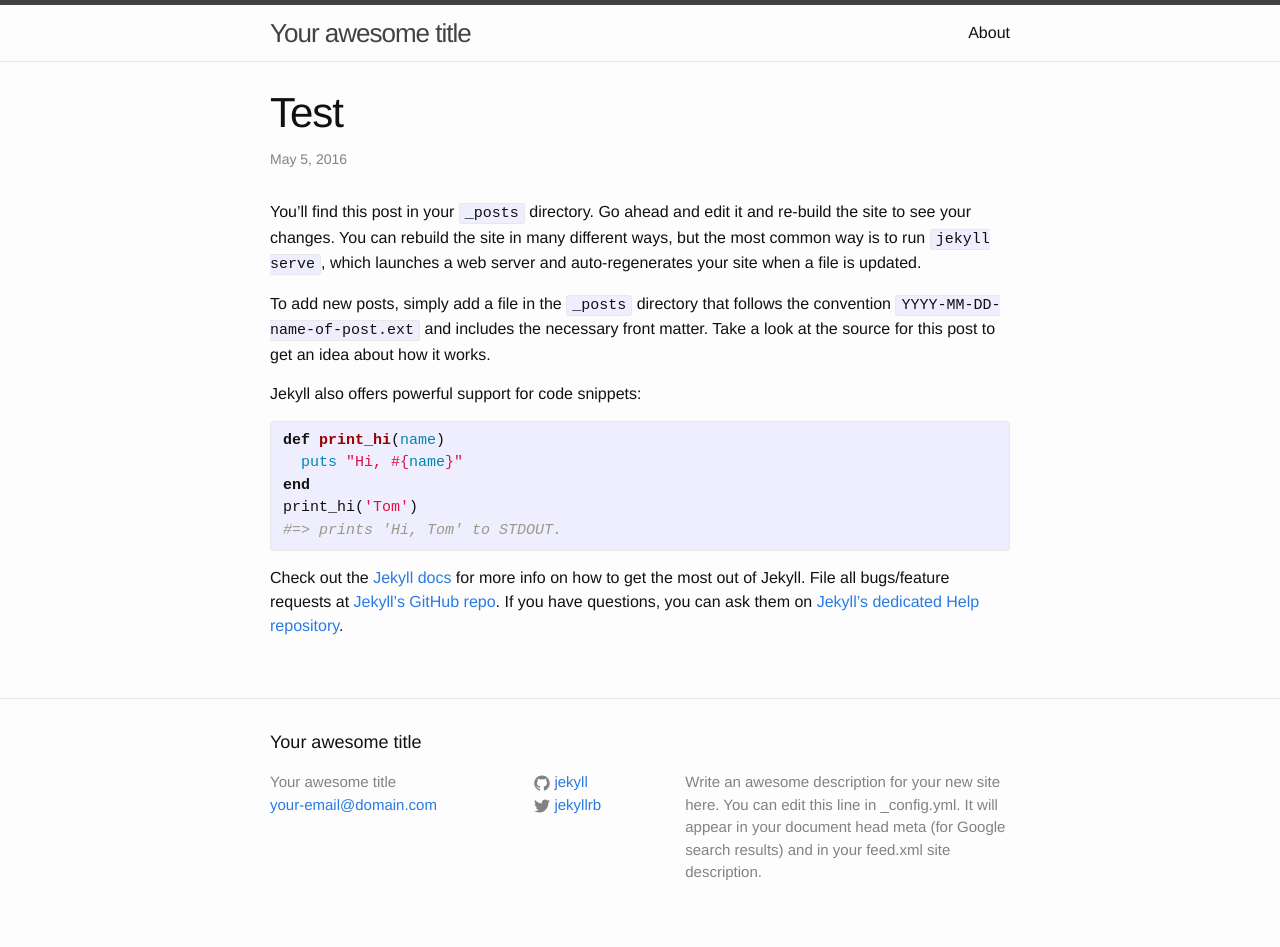
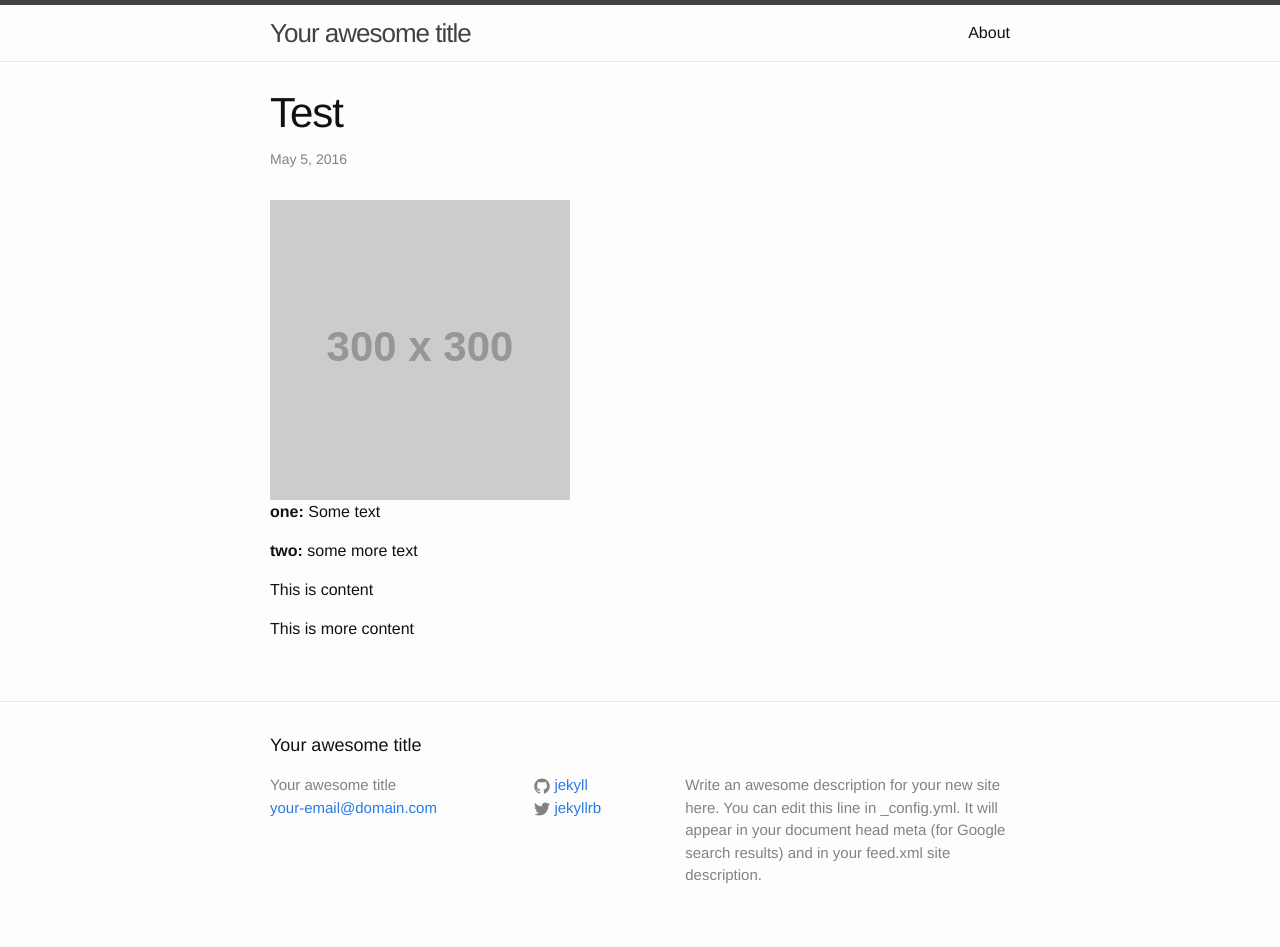
Before and after one commit to HamstringAssassin/Blog, a Jekyll site: the page built from _posts/2016-05-05-test-Post.markdown, in a window 1280 px wide. Built offline with Jekyll 4.4.1, drawn with Linux system fonts in a browser that asks for light colours.

Commit message:
Markdown changes.

```diff
--- a/_layouts/post.html
+++ b/_layouts/post.html
@@ -8,7 +8,18 @@ layout: default
     <p class="post-meta">{{ page.date | date: "%b %-d, %Y" }}{% if page.author %} • {{ page.author }}{% endif %}{% if page.meta %} • {{ page.meta }}{% endif %}</p>
   </header>
 
+	<img src="{{ page.image }}">
+
   <article class="post-content">
+	{% for step_hash in page.steps %}
+		{% for step in step_hash  %}
+			<p>
+			<b>{{ step[0] }}: </b>
+			{{ step[1] }}
+			</p>
+		{% endfor %}
+	{% endfor %}
+
     {{ content }}
   </article>
 
--- a/_posts/2016-05-05-test-Post.markdown
+++ b/_posts/2016-05-05-test-Post.markdown
@@ -3,23 +3,13 @@ layout: post
 title:  "Test"
 date:   2016-05-05 15:27:26
 categories: jekyll update
+image: http://placehold.it/300x300
+steps:
+ - one: Some text
+ - two: some more text
+
 ---
-You’ll find this post in your `_posts` directory. Go ahead and edit it and re-build the site to see your changes. You can rebuild the site in many different ways, but the most common way is to run `jekyll serve`, which launches a web server and auto-regenerates your site when a file is updated.
 
-To add new posts, simply add a file in the `_posts` directory that follows the convention `YYYY-MM-DD-name-of-post.ext` and includes the necessary front matter. Take a look at the source for this post to get an idea about how it works.
+This is content
 
-Jekyll also offers powerful support for code snippets:
-
-{% highlight ruby %}
-def print_hi(name)
-  puts "Hi, #{name}"
-end
-print_hi('Tom')
-#=> prints 'Hi, Tom' to STDOUT.
-{% endhighlight %}
-
-Check out the [Jekyll docs][jekyll] for more info on how to get the most out of Jekyll. File all bugs/feature requests at [Jekyll’s GitHub repo][jekyll-gh]. If you have questions, you can ask them on [Jekyll’s dedicated Help repository][jekyll-help].
-
-[jekyll]:      http://jekyllrb.com
-[jekyll-gh]:   https://github.com/jekyll/jekyll
-[jekyll-help]: https://github.com/jekyll/jekyll-help
+This is more content
```
